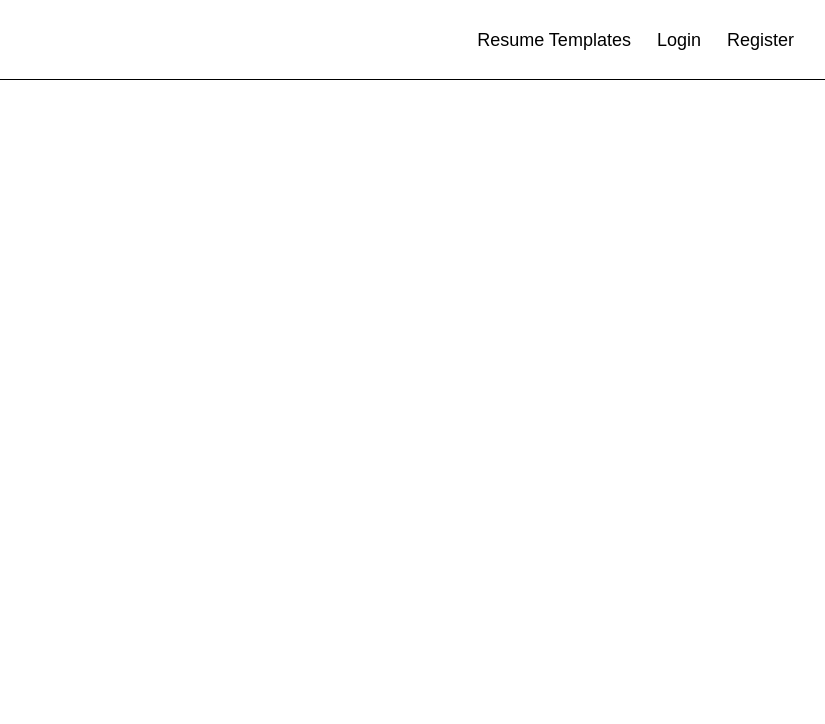
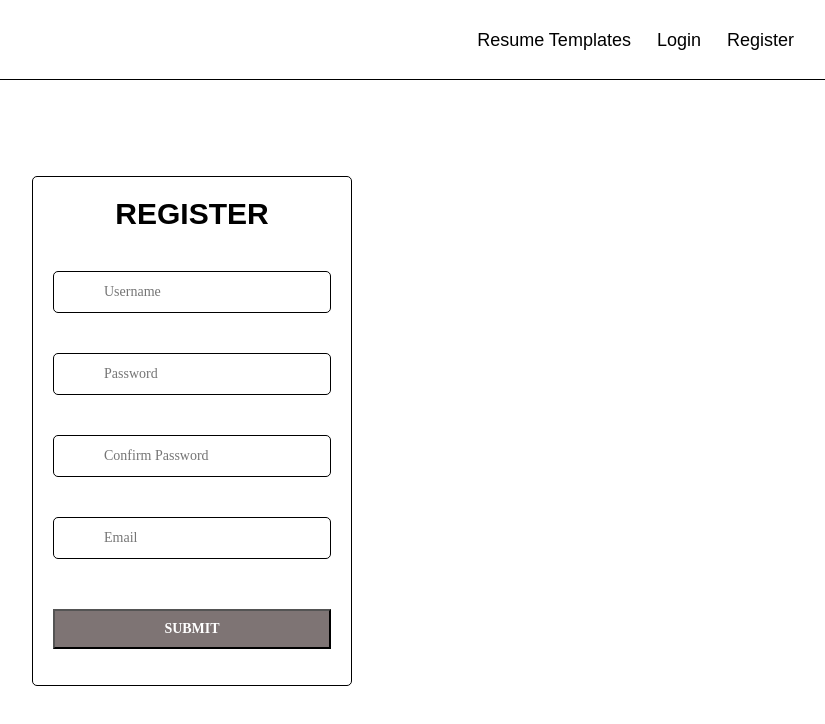
Before and after one commit to 100QNKolev/PainResumes, a React (Create React App) app in the folder pain-resumes/: page /register in a window 1280 px wide. Shown: the top 724 px of the page, without its empty margins (448-1273 px from the left). Built offline with nearby package versions, Linux system fonts and the light colour scheme.

Commit message:
Added Register page

```diff
--- a/pain-resumes/src/App.js
+++ b/pain-resumes/src/App.js
@@ -3,6 +3,7 @@ import { Routes, Route } from 'react-router-dom';
 import { AuthProvider } from './contexts/authContext';
 
 import { Header } from './components/Header/Header';
+import { Register } from './components/Register/Register';
 
 function App() {
   return (
@@ -11,7 +12,9 @@ function App() {
         <Header />
 
         <main>
-
+          <Routes>
+            <Route path='/register' element={<Register />} />
+          </Routes>
         </main>
 
       </div>
--- /dev/null
+++ b/pain-resumes/src/components/Register/Register.js
@@ -0,0 +1,31 @@
+import { useForm } from '../../hooks/useForm';
+import { useAuthContext } from '../../contexts/authContext';
+
+import styles from './Register.module.css';
+
+export const Register = () => {
+    const { onRegisterSubmit } = useAuthContext();
+
+    const { values, changeHandler, onSubmit } = useForm({
+        username: ""
+        , password: ""
+        , confirmPassword: ""
+        , email: ""
+    }, onRegisterSubmit);
+
+    return (
+        <div>
+            <div className={styles['logo']}></div>
+            <div className={styles['register-block']}>
+                <h1>Register</h1>
+                <form onSubmit={onSubmit} method="POST">
+                    <input type="text" placeholder="Username" value={values.username} onChange={changeHandler} name="username" id="username" />
+                    <input type="password" placeholder="Password" value={values.password} onChange={changeHandler} name="password" id="password" />
+                    <input type="password" placeholder="Confirm Password" value={values.confirmPassword} onChange={changeHandler} name="confirmPassword" id="confirmPassword" />
+                    <input type="text" placeholder="Email" value={values.email} onChange={changeHandler} name="email" id="email" />
+                    <button>Submit</button>
+                </form>
+            </div>
+        </div>
+    );
+};
--- /dev/null
+++ b/pain-resumes/src/components/Register/Register.module.css
@@ -0,0 +1,61 @@
+.logo {
+    width: 213px;
+    height: 36px;
+    margin: 30px auto;
+}
+
+.register-block {
+    width: 320px;
+    height: 510px;
+    padding: 20px;
+    border-radius: 5px;
+    border: 1px solid #000000;
+    margin: 0 auto;
+}
+
+.register-block h1 {
+    text-align: center;
+    color: #000000;
+    font-size: 30px;
+    text-transform: uppercase;
+    margin-top: 0;
+    margin-bottom: 20px;
+}
+
+.register-block input {
+    width: 100%;
+    height: 42px;
+    box-sizing: border-box;
+    border-radius: 5px;
+    border: 1px solid #000000;
+    margin-bottom: 20px;
+    font-size: 14px;
+    font-family: Montserrat;
+    padding: 0 20px 0 50px;
+    outline: none;
+    margin-top: 20px;
+}
+
+.register-block input:active, .register-block input:focus {
+    border: 1px solid #ff656c;
+}
+
+.register-block button {
+    width: 100%;
+    height: 40px;
+    background: #5e5151cb;
+    box-sizing: border-box;
+    border-radius: 5px #808080;
+    color: #fff;
+    font-weight: bold;
+    text-transform: uppercase;
+    font-size: 14px;
+    font-family: Montserrat;
+    outline: none;
+    cursor: pointer;
+    margin-top: 30px;
+}
+
+.register-block button:hover {
+    background: #80808096;
+}
--- a/pain-resumes/src/hooks/useForm.js
+++ b/pain-resumes/src/hooks/useForm.js
@@ -19,8 +19,7 @@ export const useForm = (initialValues, onSubmitHandler) => {
         setValues(newValues);
     };
 
-    return
-    {
+    return {
         values
         , changeHandler
         , onSubmit
```
